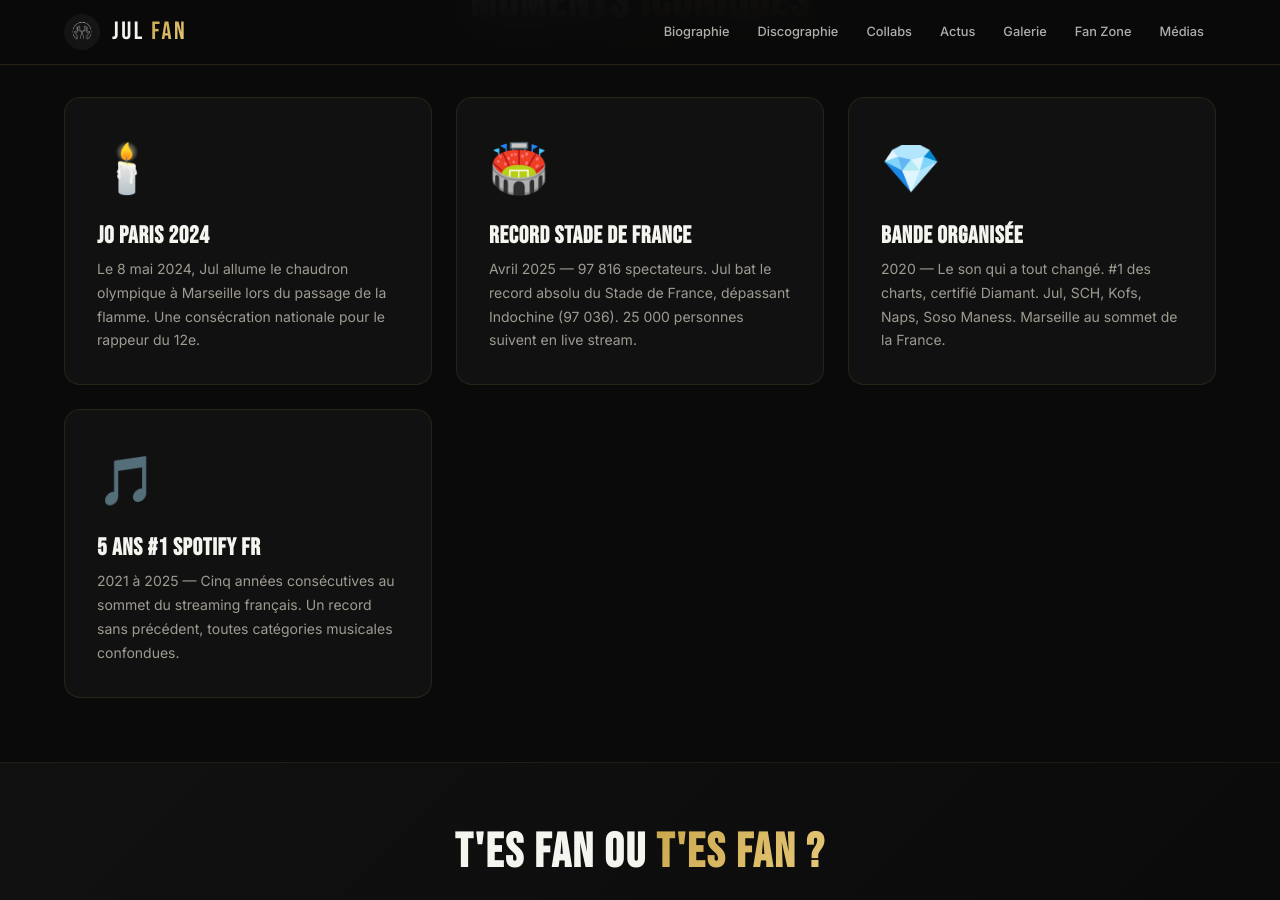
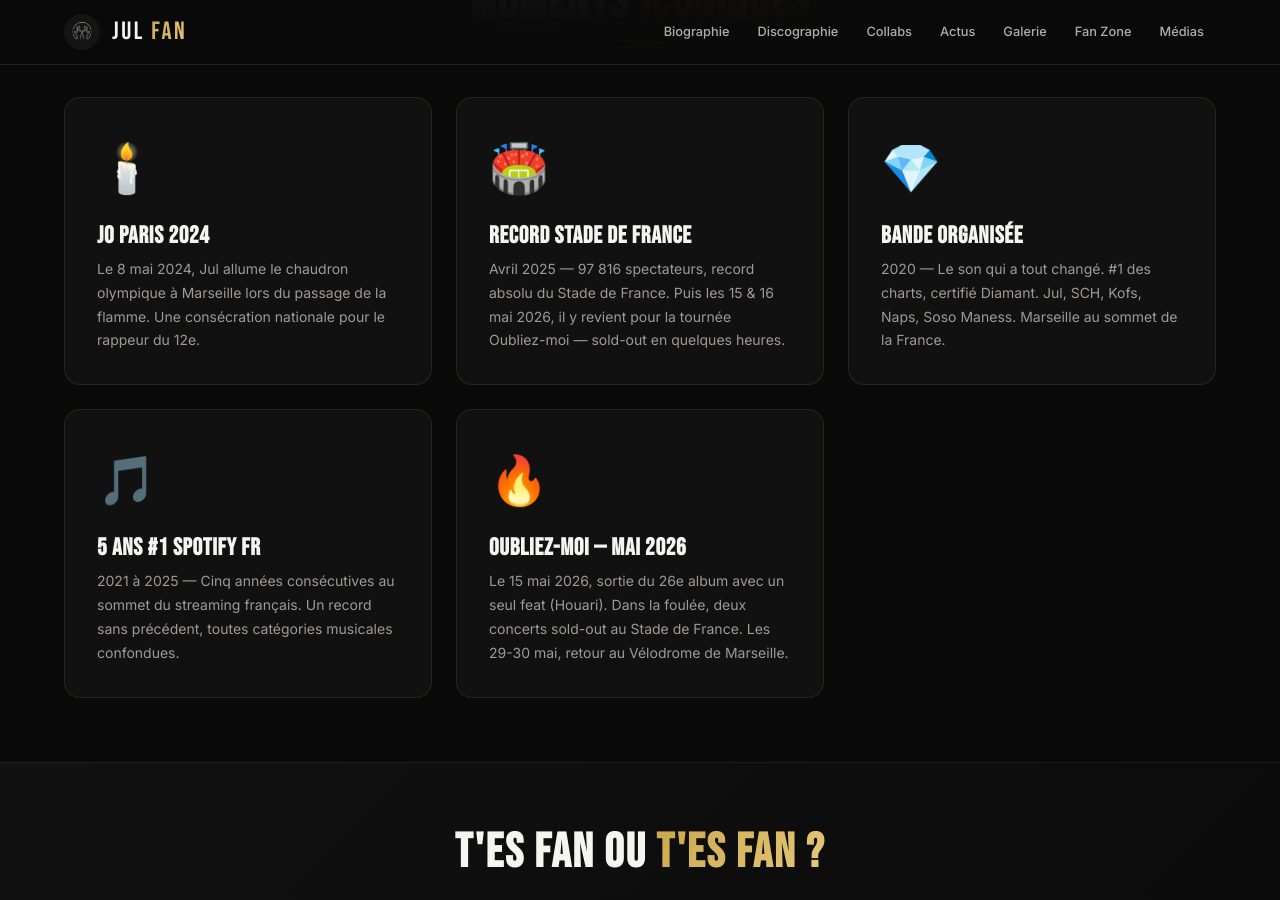
Before and after one commit to auremoo/jul-legacy, a Jekyll site: the page built from index.html, in a window 1280 px wide and 900 px high, scrolled down 4195 px. Built offline with Jekyll 4.4.1, drawn with Linux system fonts in a browser that asks for light colours; the list of posts is cut into pages by our own code.

Commit message:
update: reflect post-concert state as of May 20, 2026
discographie.html: Stade de France (15-16 mai) marked "Terminé",
Orange Vélodrome (29-30 mai) still "Sold-out upcoming".

index.html: Stade de France card updated to include 2026 dates.
New card "Oubliez-moi — Mai 2026" added (now 5 iconic moments).

bio.yml: 2026 entry updated — concerts happened, Vélodrome coming.
records.yml: 2026 milestone updated.

https://claude.ai/code/session_01KiC8hewG2ET2H6VgVqmJ5J

```diff
--- a/_data/bio.yml
+++ b/_data/bio.yml
@@ -51,6 +51,6 @@
   major: true
 
 - year: "2026"
-  title: "Oubliez-moi — le présent"
-  body: "Le 15 mai 2026, Jul sort son 26e album studio Oubliez-moi, avec un seul featuring (Houari, son ami d'enfance de Ghetto Phénomène). Les concerts au Stade de France (15-16 mai) et à l'Orange Vélodrome (29-30 mai) sont sold-out. La légende continue."
+  title: "Oubliez-moi — la tournée"
+  body: "Le 15 mai 2026, Jul sort son 26e album studio Oubliez-moi, avec un seul featuring : Houari, son frère de Ghetto Phénomène. Le même soir, il joue au Stade de France devant 97 000 personnes — sold-out, encore. Le 16 mai, deuxième soir à guichets fermés. Les 29 et 30 mai 2026, retour chez lui à l'Orange Vélodrome pour clore la tournée."
   major: true
--- a/_data/records.yml
+++ b/_data/records.yml
@@ -42,4 +42,4 @@ milestones:
   - year: 2025
     text: "Record Stade de France — 97 816 spectateurs"
   - year: 2026
-    text: "Concerts Stade de France & Orange Vélodrome — 'Oubliez-moi'"
+    text: "Oubliez-moi (26e album) · Stade de France sold-out x2 · Orange Vélodrome x2 à venir"
--- a/index.html
+++ b/index.html
@@ -139,7 +139,7 @@ title: Accueil
       <div style="background:#111;border:1px solid rgba(201,168,76,.12);border-radius:16px;padding:2rem">
         <div style="font-size:3rem;margin-bottom:1rem">🏟️</div>
         <h3 style="font-family:'Bebas Neue',sans-serif;font-size:1.5rem;color:#F5F5F0;margin-bottom:.5rem;letter-spacing:.03em">RECORD STADE DE FRANCE</h3>
-        <p style="font-size:.875rem;color:#9E9B91;line-height:1.7">Avril 2025 — 97 816 spectateurs. Jul bat le record absolu du Stade de France, dépassant Indochine (97 036). 25 000 personnes suivent en live stream.</p>
+        <p style="font-size:.875rem;color:#9E9B91;line-height:1.7">Avril 2025 — 97 816 spectateurs, record absolu du Stade de France. Puis les 15 & 16 mai 2026, il y revient pour la tournée Oubliez-moi — sold-out en quelques heures.</p>
       </div>
 
       <div style="background:#111;border:1px solid rgba(201,168,76,.12);border-radius:16px;padding:2rem">
@@ -152,6 +152,12 @@ title: Accueil
         <div style="font-size:3rem;margin-bottom:1rem">🎵</div>
         <h3 style="font-family:'Bebas Neue',sans-serif;font-size:1.5rem;color:#F5F5F0;margin-bottom:.5rem;letter-spacing:.03em">5 ANS #1 SPOTIFY FR</h3>
         <p style="font-size:.875rem;color:#9E9B91;line-height:1.7">2021 à 2025 — Cinq années consécutives au sommet du streaming français. Un record sans précédent, toutes catégories musicales confondues.</p>
+      </div>
+
+      <div style="background:#111;border:1px solid rgba(201,168,76,.12);border-radius:16px;padding:2rem">
+        <div style="font-size:3rem;margin-bottom:1rem">🔥</div>
+        <h3 style="font-family:'Bebas Neue',sans-serif;font-size:1.5rem;color:#F5F5F0;margin-bottom:.5rem;letter-spacing:.03em">OUBLIEZ-MOI — MAI 2026</h3>
+        <p style="font-size:.875rem;color:#9E9B91;line-height:1.7">Le 15 mai 2026, sortie du 26e album avec un seul feat (Houari). Dans la foulée, deux concerts sold-out au Stade de France. Les 29-30 mai, retour au Vélodrome de Marseille.</p>
       </div>
 
     </div>
```
Also changed, not shown: pages/discographie.html (+24 -8 lines).
